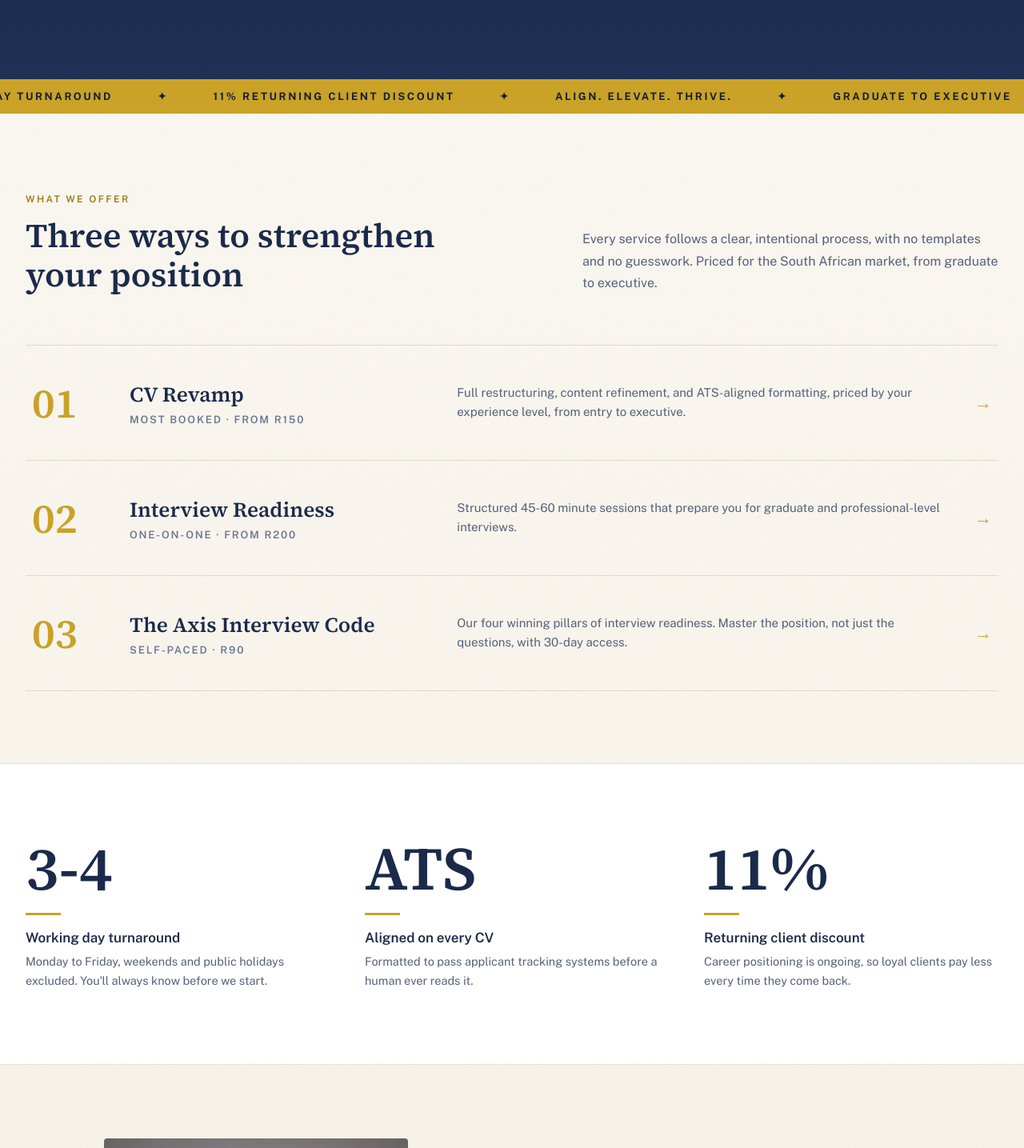
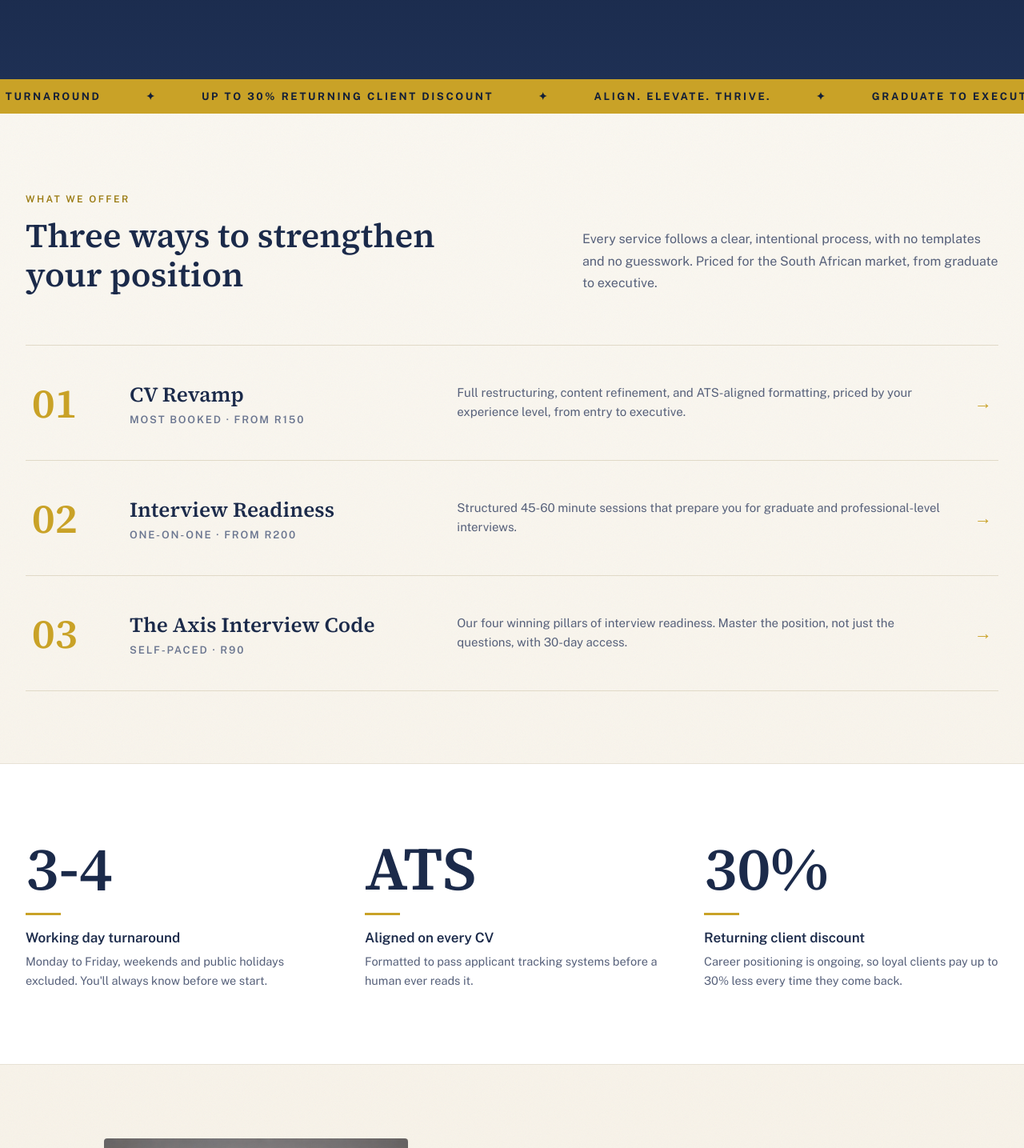
Before and after one commit to MinenhleDlaminiDev/Careeraxispulse, a React (Vite) app: page / in a window 1280 px wide. Shown: the part 1416-2851 px from the top of the page at 80% size. Built offline with nearby package versions, Linux system fonts and the light colour scheme.

Commit message:
Quote the real returning client discount instead of 11%

```diff
--- a/src/pages/Home.jsx
+++ b/src/pages/Home.jsx
@@ -27,10 +27,10 @@ export default function Home() {
       <section style={{ background: "#C9A227", overflow: "hidden", padding: "14px 0" }}>
         <div style={{ display: "flex", gap: "0", width: "max-content", animation: "marquee 28s linear infinite" }}>
           <div style={{ display: "flex", gap: "56px", paddingRight: "56px", fontSize: "13px", fontWeight: "700", letterSpacing: ".2em", textTransform: "uppercase", color: "#131F38", whiteSpace: "nowrap" }}>
-            <span>ATS-aligned formatting</span><span>✦</span><span>3-4 day turnaround</span><span>✦</span><span>11% returning client discount</span><span>✦</span><span>Align. Elevate. Thrive.</span><span>✦</span><span>Graduate to executive</span><span>✦</span>
+            <span>ATS-aligned formatting</span><span>✦</span><span>3-4 day turnaround</span><span>✦</span><span>Up to 30% returning client discount</span><span>✦</span><span>Align. Elevate. Thrive.</span><span>✦</span><span>Graduate to executive</span><span>✦</span>
           </div>
           <div style={{ display: "flex", gap: "56px", paddingRight: "56px", fontSize: "13px", fontWeight: "700", letterSpacing: ".2em", textTransform: "uppercase", color: "#131F38", whiteSpace: "nowrap" }}>
-            <span>ATS-aligned formatting</span><span>✦</span><span>3-4 day turnaround</span><span>✦</span><span>11% returning client discount</span><span>✦</span><span>Align. Elevate. Thrive.</span><span>✦</span><span>Graduate to executive</span><span>✦</span>
+            <span>ATS-aligned formatting</span><span>✦</span><span>3-4 day turnaround</span><span>✦</span><span>Up to 30% returning client discount</span><span>✦</span><span>Align. Elevate. Thrive.</span><span>✦</span><span>Graduate to executive</span><span>✦</span>
           </div>
         </div>
       </section>
@@ -88,10 +88,10 @@ export default function Home() {
               <p style={{ fontSize: "14.5px", lineHeight: "1.65", color: "#56607A", margin: "0" }}>Formatted to pass applicant tracking systems before a human ever reads it.</p>
             </Item>
             <Item>
-              <div style={{ fontFamily: "'Source Serif 4',serif", fontSize: "clamp(48px,7vw,76px)", fontWeight: "600", color: "#1B2A4A", lineHeight: "1" }}>11%</div>
+              <div style={{ fontFamily: "'Source Serif 4',serif", fontSize: "clamp(48px,7vw,76px)", fontWeight: "600", color: "#1B2A4A", lineHeight: "1" }}>30%</div>
               <div style={{ height: "3px", width: "44px", background: "#C9A227", margin: "18px 0" }}></div>
               <h3 style={{ fontSize: "17px", fontWeight: "600", margin: "0 0 8px" }}>Returning client discount</h3>
-              <p style={{ fontSize: "14.5px", lineHeight: "1.65", color: "#56607A", margin: "0" }}>Career positioning is ongoing, so loyal clients pay less every time they come back.</p>
+              <p style={{ fontSize: "14.5px", lineHeight: "1.65", color: "#56607A", margin: "0" }}>Career positioning is ongoing, so loyal clients pay up to 30% less every time they come back.</p>
             </Item>
           </Stagger>
         </div>
--- a/src/pages/Services.jsx
+++ b/src/pages/Services.jsx
@@ -62,7 +62,7 @@ export default function Services() {
             <a href={PAYSTACK.cv.executive} style={{ border: "1px solid #C9B98A", textAlign: "center", padding: "12px", borderRadius: "3px", fontWeight: "600", fontSize: "14.5px" }} data-h="hv-services-7">Pay now</a>
           </div>
         </div>
-        <div style={{ marginTop: "22px", fontSize: "13.5px", color: "#8A94AC" }}>Returning clients receive an 11% discount. Turnaround 3-4 working days, Monday to Friday, weekends and public holidays excluded, subject to current capacity and scope of work.</div>
+        <div style={{ marginTop: "22px", fontSize: "13.5px", color: "#8A94AC" }}>Returning clients save R40 to R120 on a revamp, depending on the tier. Turnaround 3-4 working days, Monday to Friday, weekends and public holidays excluded, subject to current capacity and scope of work.</div>
       </section>
       <section style={{ background: "#FFFFFF", borderTop: "1px solid #E7E2D6", borderBottom: "1px solid #E7E2D6" }} id="interviews">
         <div style={{ maxWidth: "1200px", margin: "0 auto", padding: "88px 32px" }}>
@@ -118,7 +118,7 @@ export default function Services() {
           </Item>
           <Item style={{ background: "#FFFFFF", border: "1px solid #E7E2D6", borderRadius: "4px", padding: "30px 28px" }}>
             <h3 style={{ fontSize: "17px", fontWeight: "600", margin: "0 0 6px" }}>Existing clients</h3>
-            <div style={{ display: "inline-block", background: "#F3EBD3", color: "#8A6D14", fontSize: "12px", fontWeight: "600", padding: "4px 10px", borderRadius: "99px", marginBottom: "10px" }}>11% discount applied</div>
+            <div style={{ display: "inline-block", background: "#F3EBD3", color: "#8A6D14", fontSize: "12px", fontWeight: "600", padding: "4px 10px", borderRadius: "99px", marginBottom: "10px" }}>Returning client prices apply</div>
             <ul style={{ margin: "0", padding: "0 0 0 18px", fontSize: "14.5px", color: "#56607A", lineHeight: "2" }}>
               <li>Job description or interview invitation</li>
               <li>Interview date</li>
```
